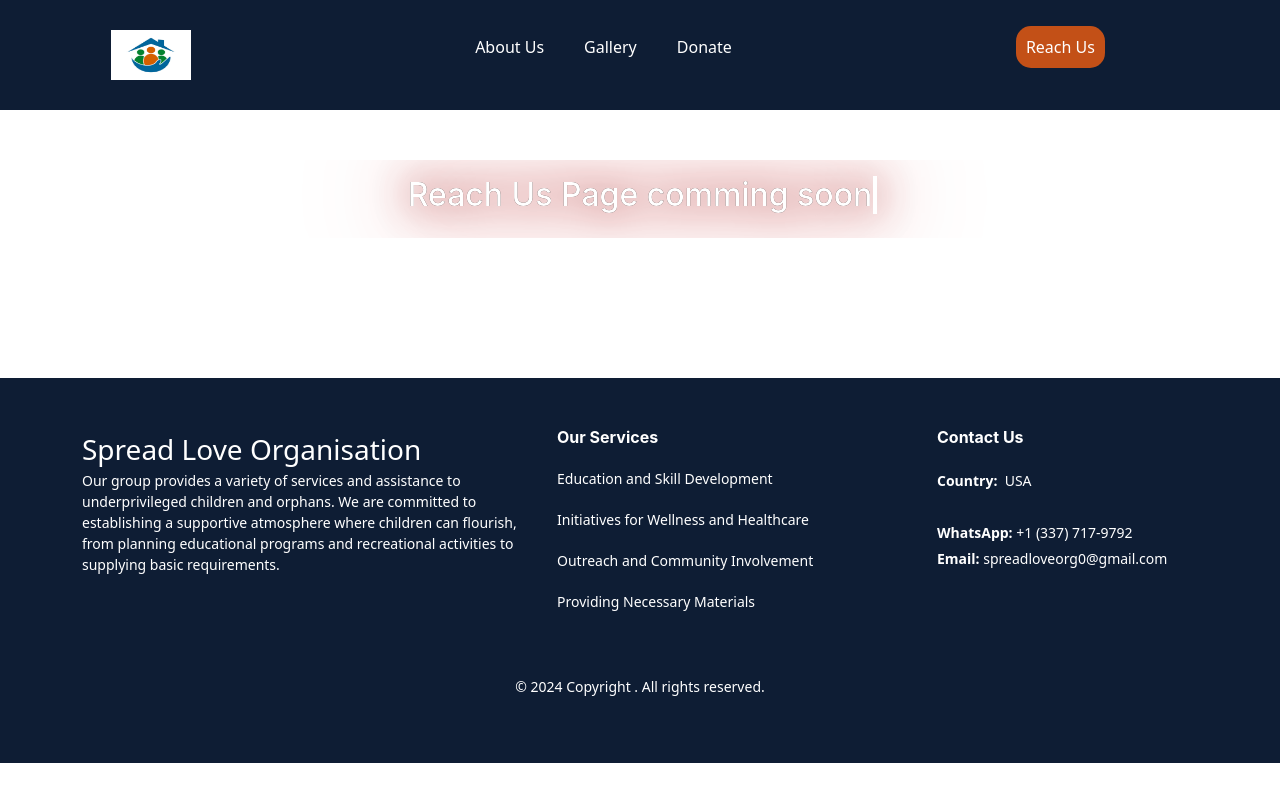
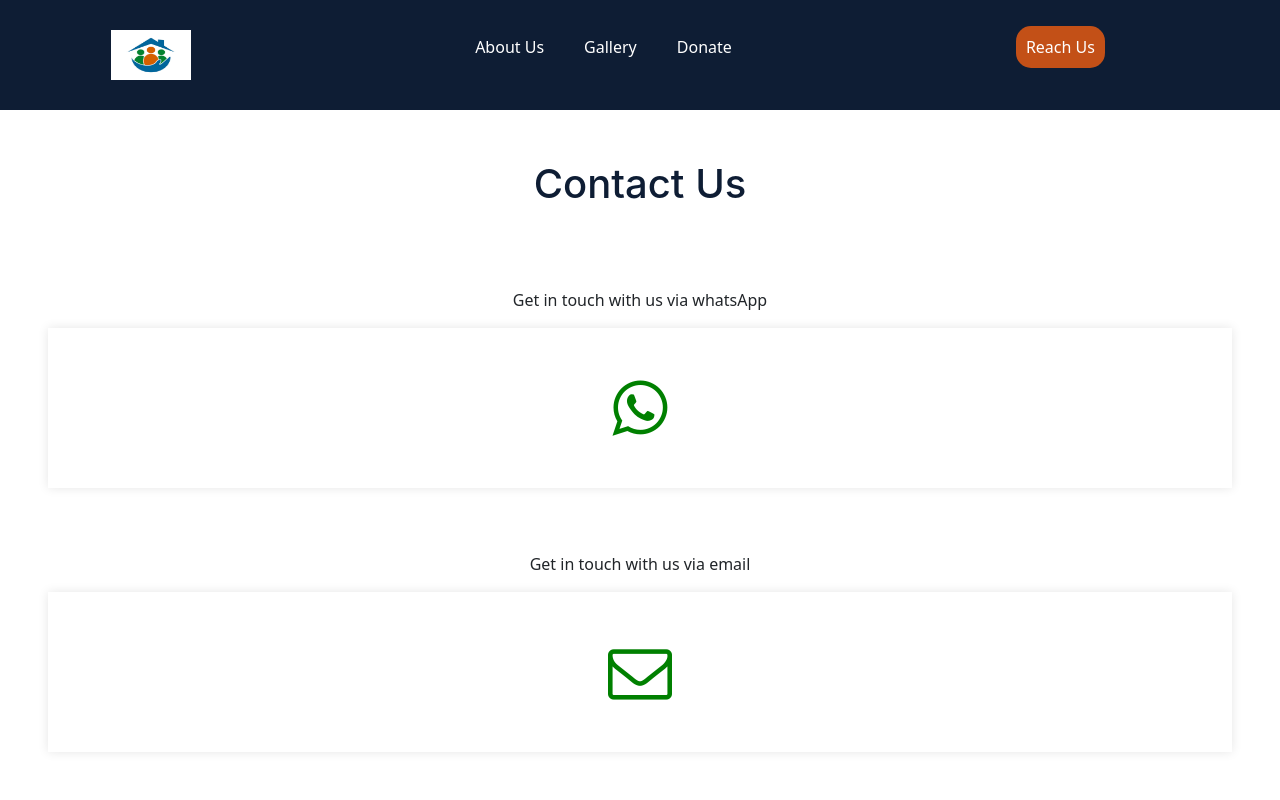
Before and after one commit to abmanaf/Orphanage-platform, a React (Create React App) app: page /ContactUs in a window 1280 px wide. Shown: the top 800 px of the page. Built offline with nearby package versions, Linux system fonts and the light colour scheme; a web font is replaced by a local one.

Commit message:
changes made

```diff
--- a/src/Components/Contact/ContactUs.js
+++ b/src/Components/Contact/ContactUs.js
@@ -1,9 +1,18 @@
 import React from "react";
+import { WhatsAppIcon } from "../../WhatsApp_icon/WhatsAppIcon";
+import "./ContactUs.css";
 
 function ContactUs() {
   return (
-  <div style={{ marginTop: "10em" }}>
-    <div id="fresh-page">
+    <div style={{ marginTop: "10em" }}>
+      <div style={{ margin: "3em" }}>
+        <h1
+          style={{ textAlign: "center", marginBottom: "2em", color: "#0E1D34" }}
+        >
+          Contact Us
+        </h1>
+        <div id="contact-page">
+          {/*
         <div id="empty-folder">
           <div id="move">
             <h2 data-text="&nbsp; Reach Us Page comming soon &nbsp;">
@@ -11,8 +20,48 @@ function ContactUs() {
             </h2>
           </div>
         </div>
+         */}
+          <div>
+            <div style={{ textAlign: "center" }}>
+              <p>Get in touch with us via whatsApp</p>
+            </div>
+            <div
+              style={{
+                boxShadow: "0 0 10px rgba(0, 0, 0, 0.1)",
+                padding: "3em",
+                textAlign: "center",
+                marginBottom: "4em",
+              }}
+            >
+              <WhatsAppIcon />
+            </div>
+          </div>
+          <div>
+            <div style={{ textAlign: "center" }}>
+              <p>Get in touch with us via email</p>
+            </div>
+            <div
+              style={{
+                boxShadow: "0 0 10px rgba(0, 0, 0, 0.1)",
+                padding: "3em",
+                textAlign: "center",
+              }}
+            >
+              <a
+                style={{ textDecoration: "none", color: "green" }}
+                href="mailto:spreadloveorg0@gmail.com?subject=Subject%20of%20the%20email&body=Body%20of%20the%20email"
+              >
+                <i
+                  style={{ fontSize: "4em" }}
+                  class="fa fa-envelope-o"
+                  aria-hidden="true"
+                ></i>
+              </a>
+            </div>
+          </div>
+        </div>
       </div>
-  </div>
+    </div>
   );
 }
 
```
